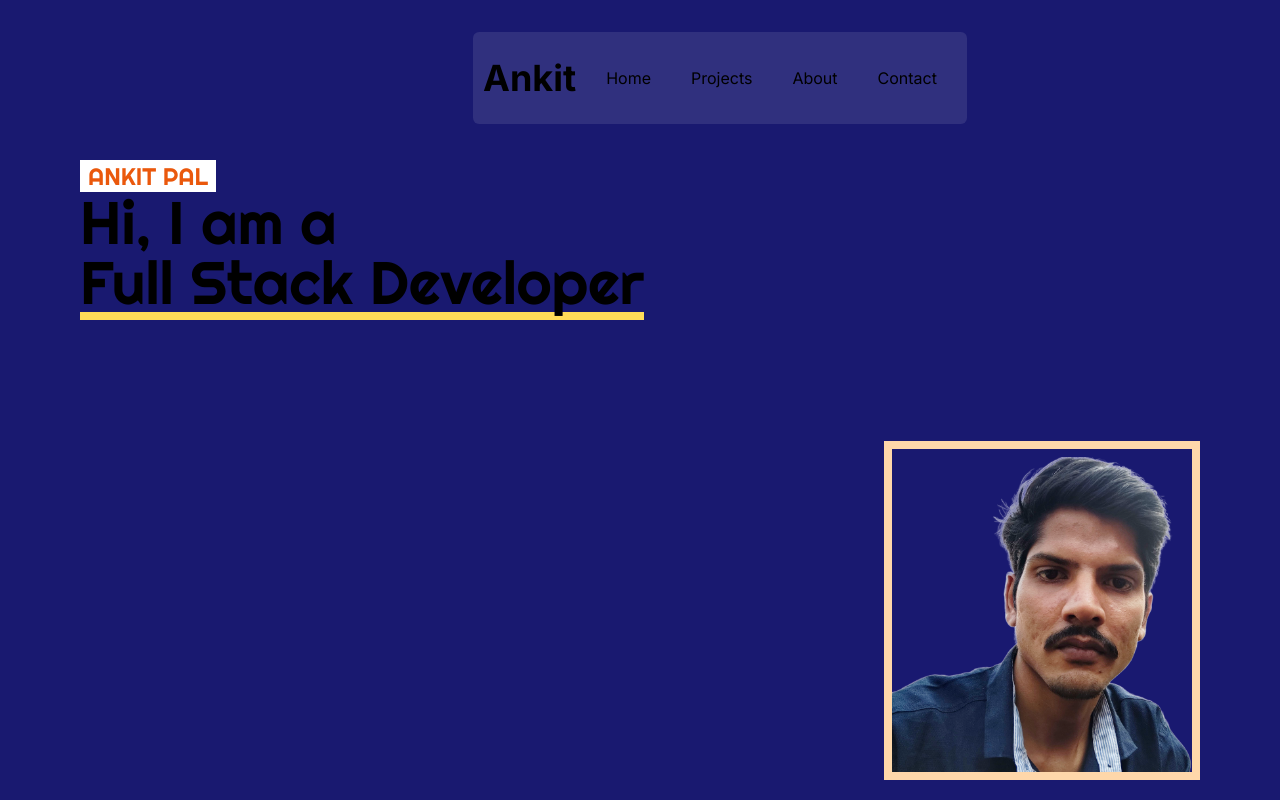
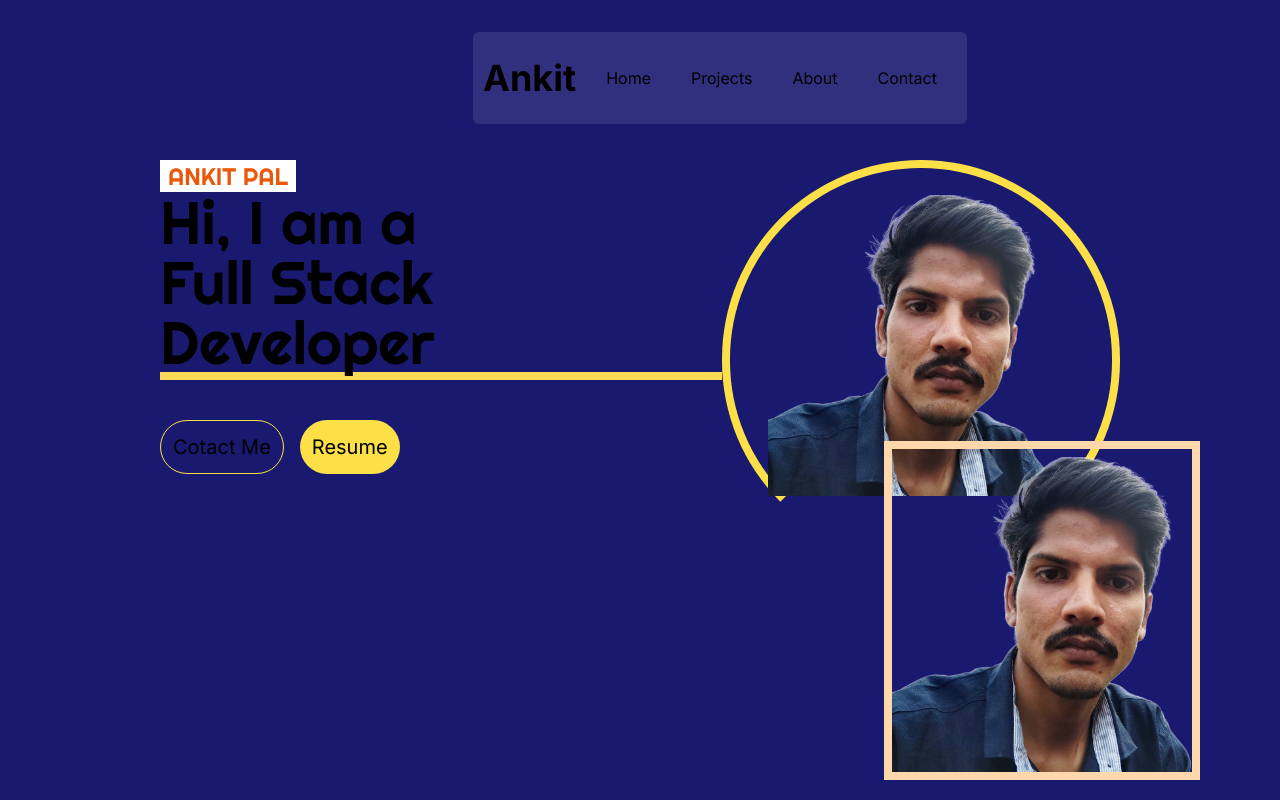
Before and after one commit to palankit003/newPortfolio, a Next.js app: page / in a window 1280 px wide. Shown: the top 800 px of the page. Built offline with nearby package versions, Linux system fonts and the light colour scheme.

Commit message:
Cleanup: Remove useEffect and useState

```diff
--- a/app/components/Hero.tsx
+++ b/app/components/Hero.tsx
@@ -1,35 +1,16 @@
-'use client'
-import { useEffect, useState } from "react"
+import Image from 'next/image'
+import User from '../../public/AnkitPalWithoutBackground.png'
 import { Righteous } from 'next/font/google'
 const righteous = Righteous({
     weight: "400",
     subsets: ['latin']
 })
 export default function Hero() {
-    const capabilitiesList = [
-        'Web Developer',
-        'Creative Coder',
-        'Mobile App Developer',
-        'Full Stack Developer',
-        'Frontend Developer',
-        'Backend Developer'
-    ];
-    const accentColors = [
-        '#F9ED69'
-    ];
-
-    const [capabilitesIndex, setCapabilitiesIndex] = useState(0)
-    useEffect(() => {
-        const intervalId = setInterval(() => {
-            setCapabilitiesIndex((prevIndex) => (prevIndex + 1) % capabilitiesList.length)
-        }, 2000)
-
-        return () => clearInterval(intervalId);
-    }, [capabilitesIndex]);
 
     return (
-        <>
-            <div className="mt-40">
+
+        <div className="flex flex-col lg:flex-row justify-between mt-40 mx-20">
+            <div>
                 <p className={`${righteous.className} text-orange-600 text-2xl bg-white w-fit px-2`} >ANKIT PAL</p>
                 <h1 className={`${righteous.className} text-6xl`}>
                     Hi, I am a &nbsp;<div className=" w-fit">
@@ -37,7 +18,15 @@ export default function Hero() {
                         <div className="w-full h-2 bg-[#FFDB58]"></div>
                     </div>
                 </h1>
+                <div className='flex gap-4 mt-10 text-xl'>
+                    <button className='rounded-full border border-yellow-300 p-3 hover:bg-yellow-300 hover:text-black'>Cotact Me</button>
+                    <button className='rounded-full bg-yellow-300 p-3'> Resume</button>
+                </div>
             </div>
-        </>
+            <div className=' relative rounded-full lg:w-[400px] lg:h-[400px] border-yellow-300 border-[0.5rem] border-b-[#00000000] pt-2'>
+                <Image src={User} alt='ankit pal' className='absolute right-[15%] top-[7%] w-[75%]' />
+            </div>
+        </div>
+
     )
 }
```
